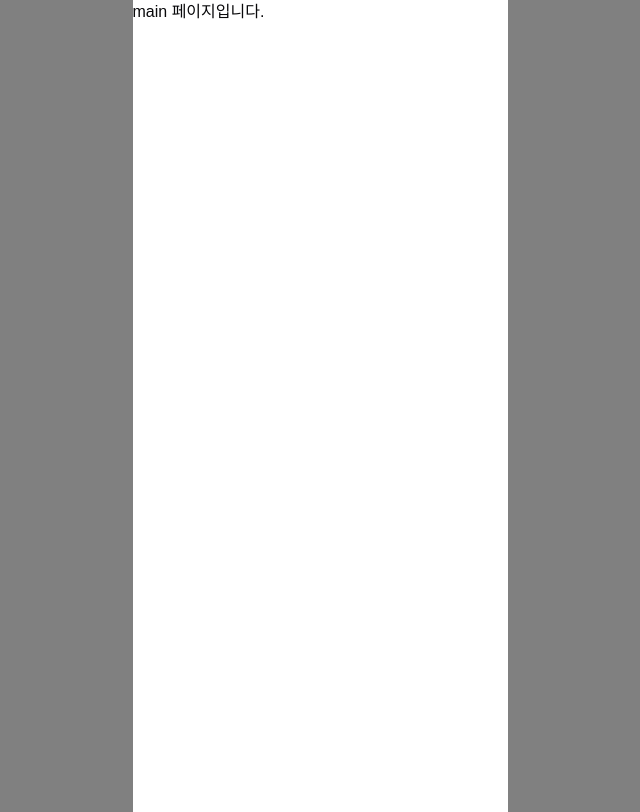
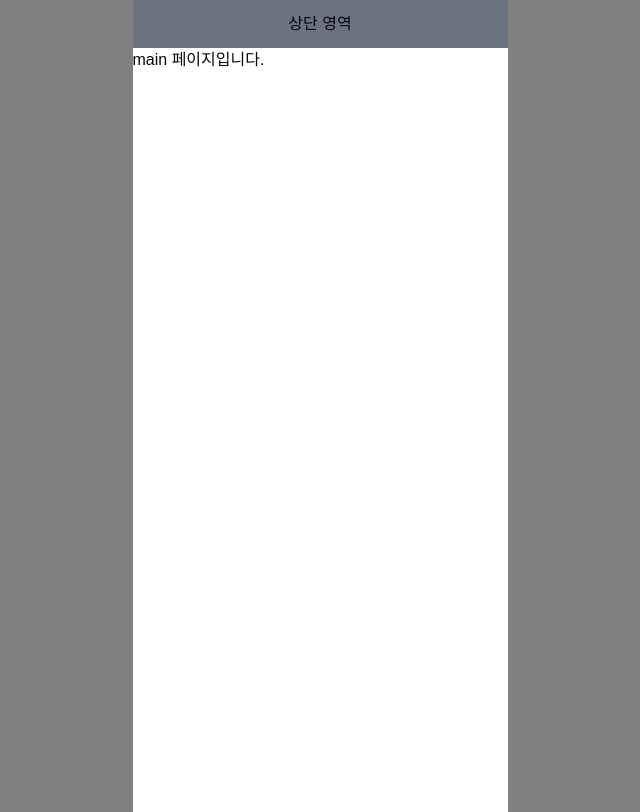
Before and after one commit to blaybus-playus/Frontend, a Next.js app: page / in a window 1280 px wide. Shown: the whole page, without its empty margins (320-960 px from the left). Built offline with nearby package versions, Linux system fonts and the light colour scheme.

Commit message:
style: 상단 제외 영역 가시화

```diff
--- a/app/layout.tsx
+++ b/app/layout.tsx
@@ -14,6 +14,7 @@ export default function RootLayout({
   return (
     <html lang="ko">
       <body>
+        <div className="flex justify-center items-center w-full h-[48px] bg-gray-500"><span>상단 영역</span></div>
         {children}
       </body>
     </html>
--- a/app/page.tsx
+++ b/app/page.tsx
@@ -1,4 +1,4 @@
-export default function Home() {
+export default function HomePage() {
   return (
     <div>
       main 페이지입니다.
```
